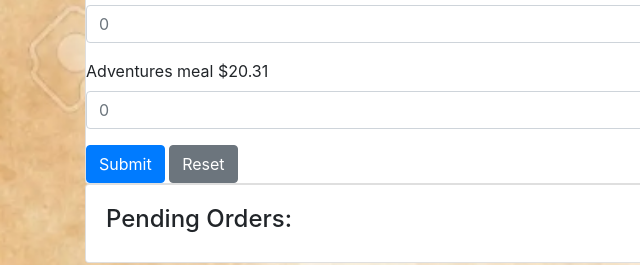
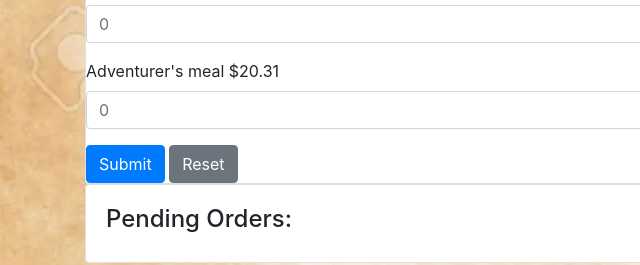
Before and after one commit to CTECH-IT/shopping-site-wwn-ld, a plain HTML site: page Index.html in a window 1280 px wide. Shown: the part 379-644 px from the top of the page, 0-640 px from the left. Drawn offline with nearby package versions, Linux system fonts and the light colour scheme.

Commit message:
spelling

```diff
--- a/Index.html
+++ b/Index.html
@@ -40,7 +40,7 @@
                 </div>
 
                 <div class="form-group">
-                    <label for="ammount">Adventures meal $20.31</label>
+                    <label for="ammount">Adventurer's meal $20.31</label>
                     <input class="form-control" type="ammount" name="Option4" id="Option" value="" placeholder="0">
                 </div>
 
```
